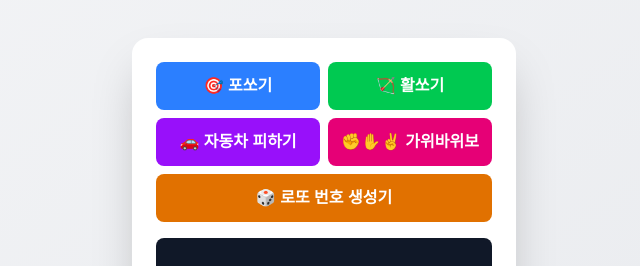
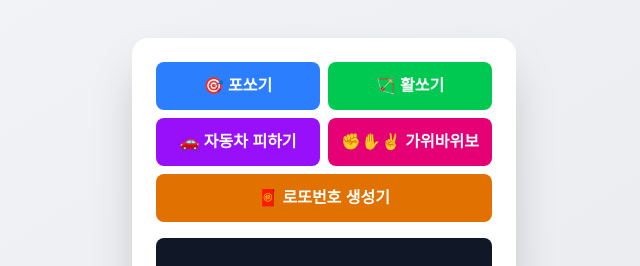
Before and after one commit to btollotus/cal-test-01, a Next.js app: page / in a window 1280 px wide. Shown: the top 266 px of the page, without its empty margins (316-956 px from the left). Built offline with nearby package versions, Linux system fonts and the light colour scheme; no server answers.

Commit message:
deploy: intro + online stats

```diff
--- a/app/page.tsx
+++ b/app/page.tsx
@@ -194,7 +194,7 @@ export default function Home() {
 
   {/* ✅ 로또 버튼 */}
   <Link href="/lotto" className="col-span-2 rounded-lg bg-amber-600 px-3 py-3 text-center text-base font-bold text-white hover:bg-amber-700 active:bg-amber-800">
-    🎲 로또 번호 생성기
+  🧧 로또번호 생성기
   </Link>
 </div>
 
```
